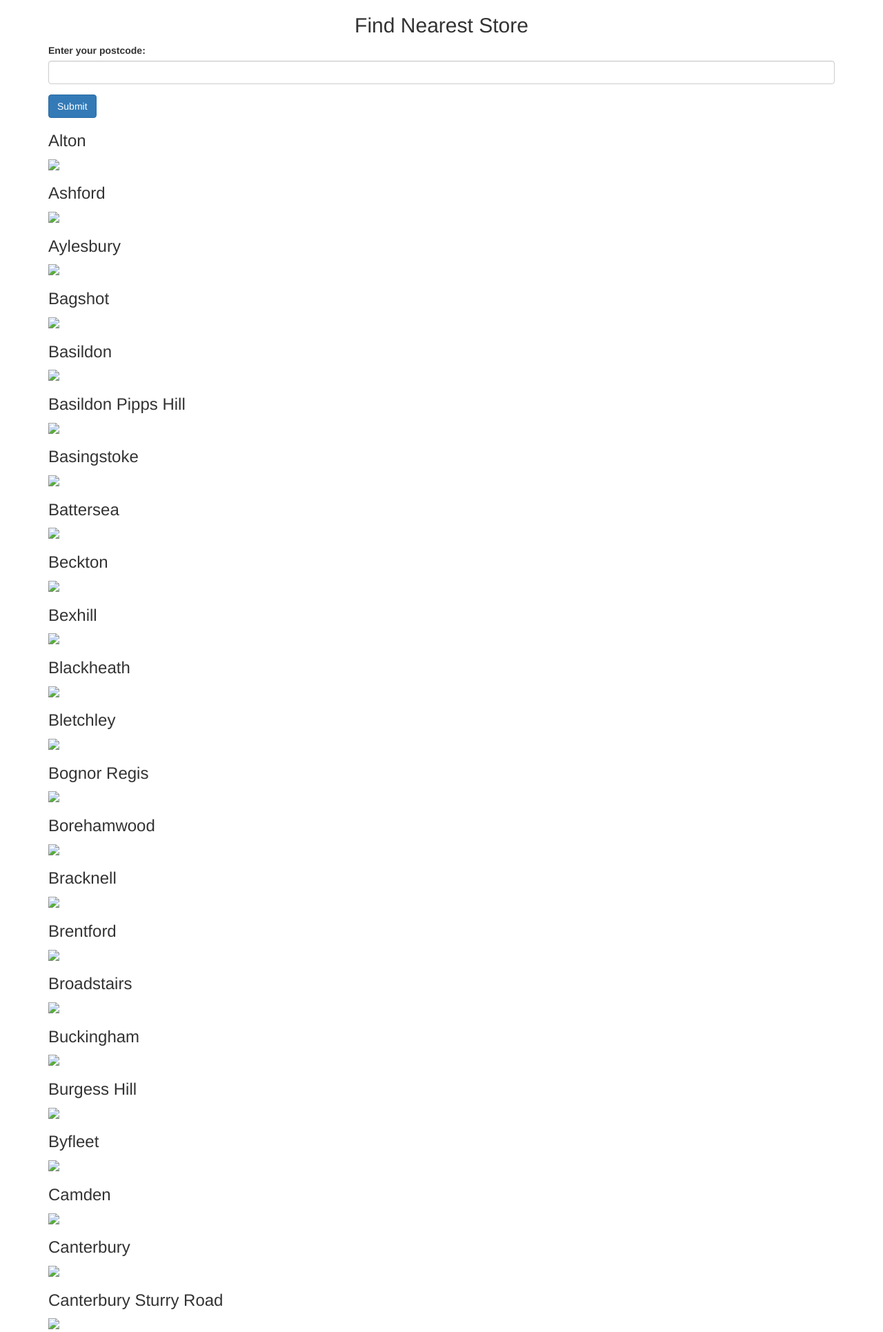
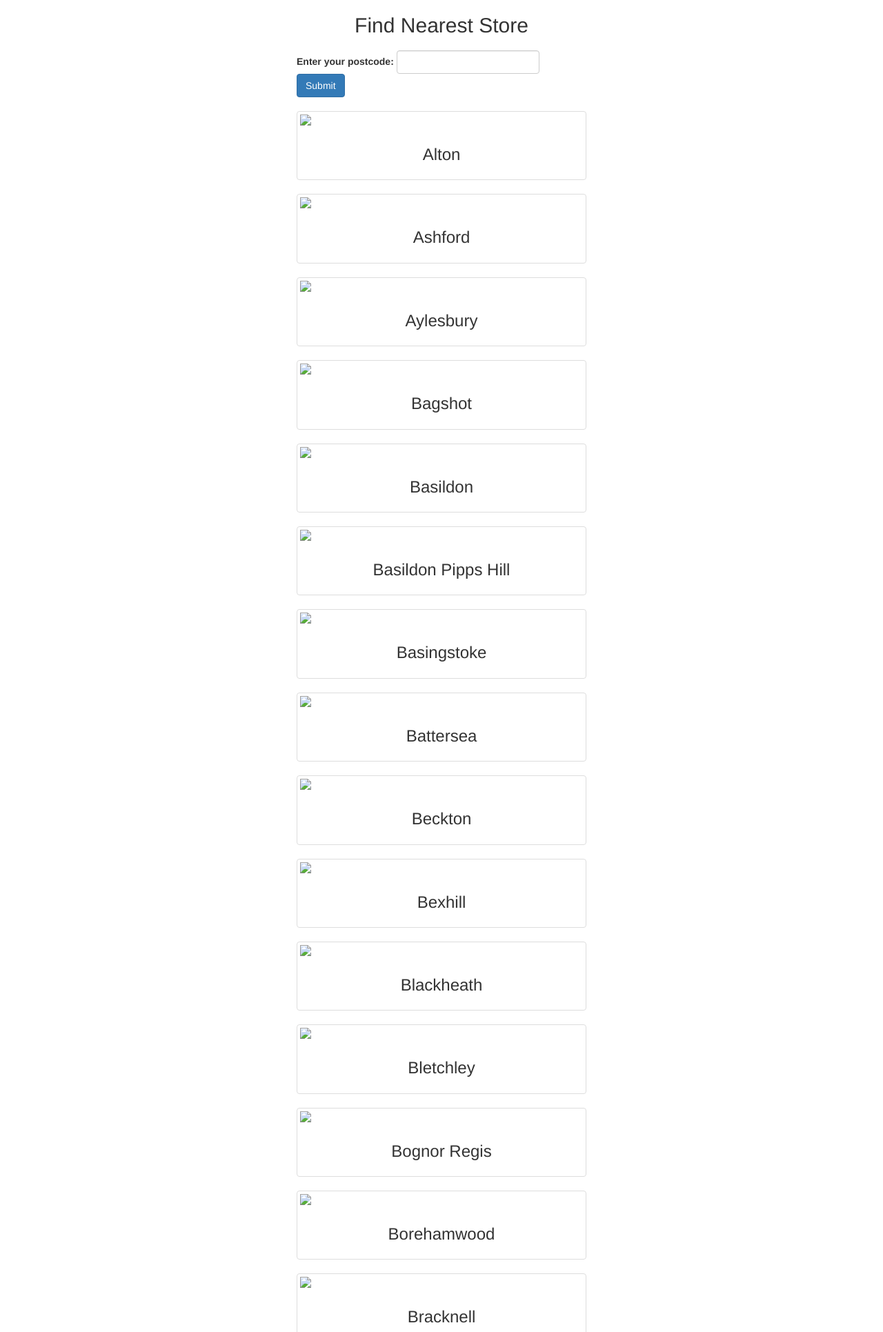
Before and after one commit to Bash-Maistora/tails, a Flask app: page / in a window 1280 px wide. Shown: the top 1931 px of the page at 69% size. Run offline with Flask 2, Linux system fonts and the light colour scheme; data that the repository does not hold is empty; some libraries are stand-ins or nearby versions.

Commit message:
Polished front end design

```diff
--- a/templates/index.html
+++ b/templates/index.html
@@ -7,11 +7,11 @@
 </head>
 <body>
  <div class="container">
-	<div>
-		<h2 style="text-align: center;">Find Nearest Store</h2>
-		<form method="POST">
+ 	<h2 style="text-align: center;">Find Nearest Store</h2>
+	<div style="margin: 20px; max-width: 420px; margin-left:auto; margin-right:auto;">
+		<form method="POST" class="form-inline">
 		 <div class="form-group">
-			<label>Enter your postcode:</label>
+		 	<label>Enter your postcode:</label>
 			{% if error %}
 				<p id="error">{{ error }}</p>
 			{% endif %}
@@ -22,15 +22,17 @@
 	</div>
 	<div>
 	{% for store in stores %}
-		<div>
-			<h3 class="store">{{ store['name'] }}</h3>
+		<div class='thumbnail' style="max-width:420px; margin-left:auto; margin-right:auto;">
 			<a href="https://www.google.com/maps/place/{{store['latitude']}}+{{store['longitude']}}/@{{store['latitude']}},{{store['longitude']}}z">
 				<img class="map" src="https://maps.googleapis.com/maps/api/staticmap?markers={{store['latitude']}},{{store['longitude']}}&amp;zoom=14&amp;size=400x400&amp;key={{ API_KEY }}">
 			</a>
+			<div class="caption">
+			 <h3 class="store" style="text-align: center;">{{ store['name'] }}</h3>
+			</div>
 		</div>
 	{% else %}
 		<div>
-			<p id='no-result'>No stores nearby.</p>
+			<p id='no-result' style="text-align: center;">No stores nearby.</p>
 		</div>
 	{% endfor %}
 	</div>
--- a/tests.py
+++ b/tests.py
@@ -80,7 +80,7 @@ class FlaskTest(TestCase):
         self.assertEqual(field.get_attribute('name'), 'postcode')
         field.send_keys('w12 0pr')
         field.send_keys(Keys.ENTER)
-        time.sleep(1)
+        time.sleep(2)
         empty = self.browser.find_element_by_id('no-result').text
         self.assertEqual(empty, 'No stores nearby.')
 
```
Also changed, not shown: README.md.
